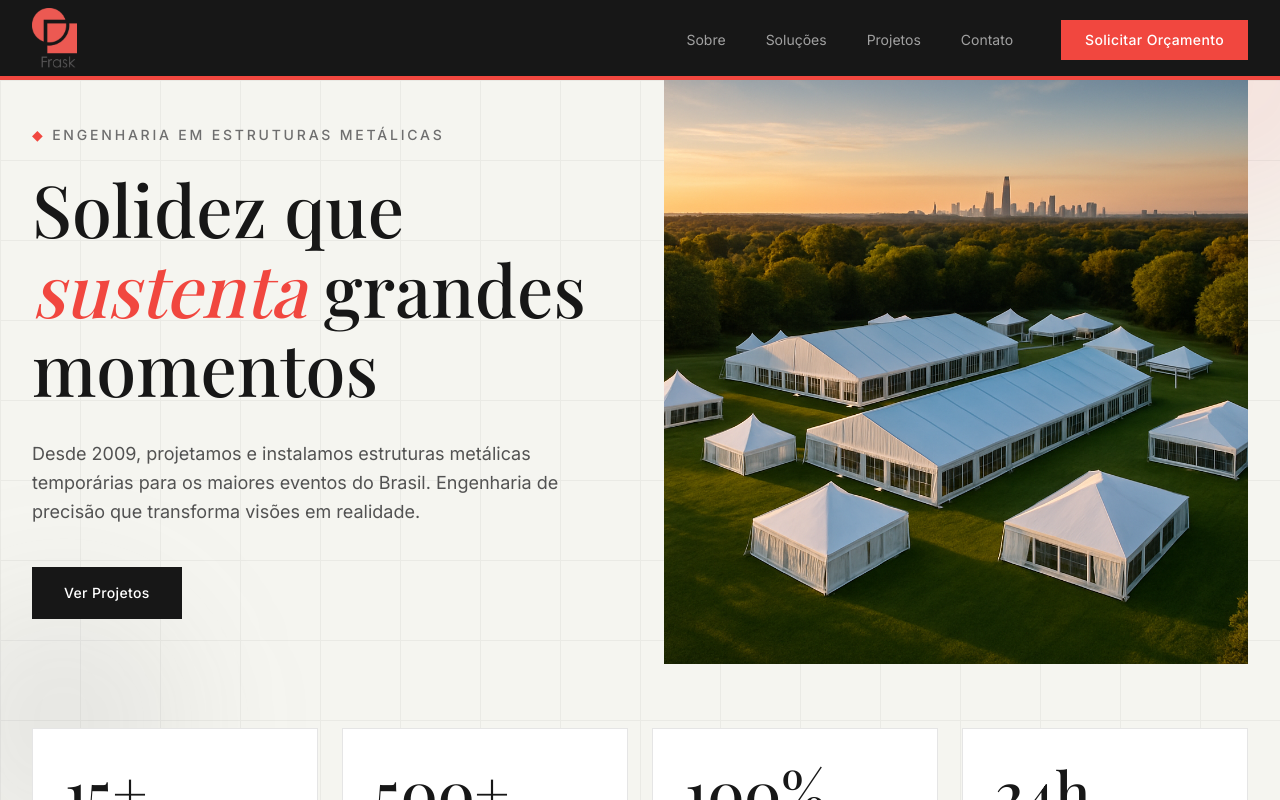
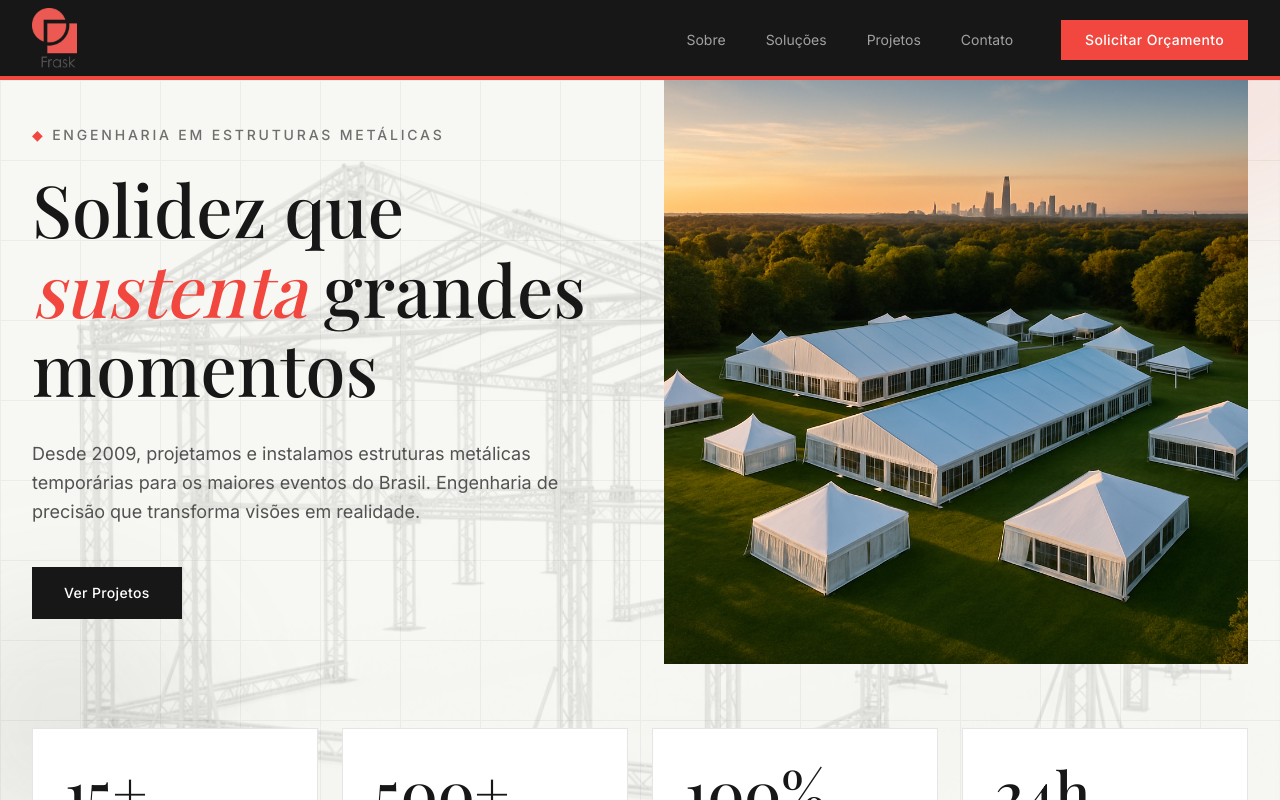
Before and after one commit to Joaolemos-hub/Frask-Estruturas-site, a Next.js app: page / in a window 1280 px wide. Shown: the top 800 px of the page. Built offline with nearby package versions, Linux system fonts and the light colour scheme.

Commit message:
feat: add background structure image to Hero component
Added a new image overlay for the Hero component's background.

Co-authored-by: João Vitor Lemos <225009833+Joaolemos-hub@users.noreply.github.com>

```diff
--- a/components/hero.tsx
+++ b/components/hero.tsx
@@ -5,6 +5,18 @@ import GridPattern from '@/components/grid-pattern'
 export default function Hero() {
   return (
     <section className="relative min-h-screen flex items-center justify-center bg-[#F5F5F0] overflow-hidden pb-24">
+      {/* Background Structure Image */}
+      <div className="pointer-events-none absolute inset-0" aria-hidden>
+        <Image
+          src="/images/estrutura-fundo.png"
+          alt=""
+          fill
+          className="object-cover object-center opacity-[0.22]"
+          sizes="100vw"
+          priority
+        />
+      </div>
+
       <div className="pointer-events-none absolute -top-24 -right-24 h-80 w-80 rounded-full bg-frask-red/10 blur-3xl" aria-hidden />
       <div className="pointer-events-none absolute bottom-32 -left-16 h-64 w-64 rounded-full bg-frask-gray/10 blur-3xl" aria-hidden />
 
```
Also changed, not shown: public/images/estrutura-fundo.png (added).
